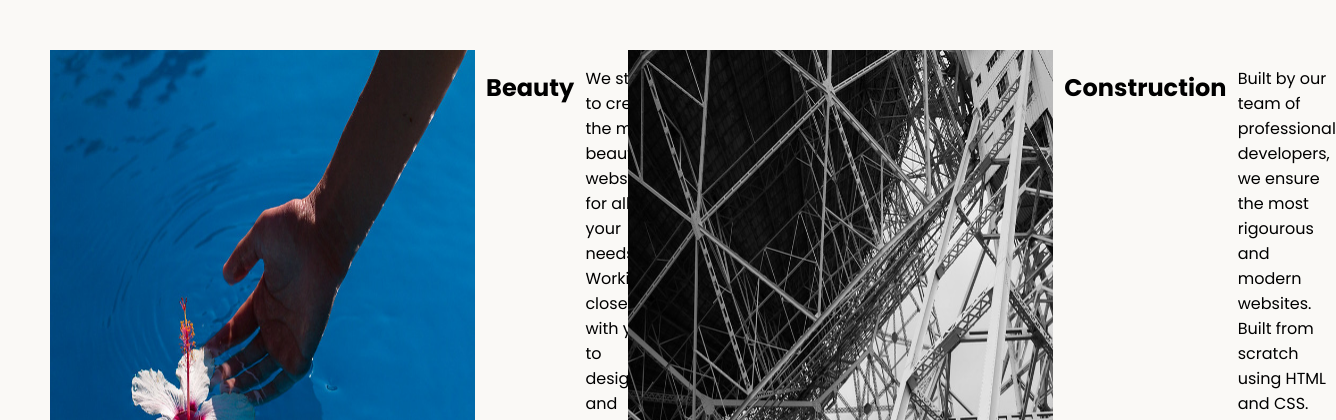
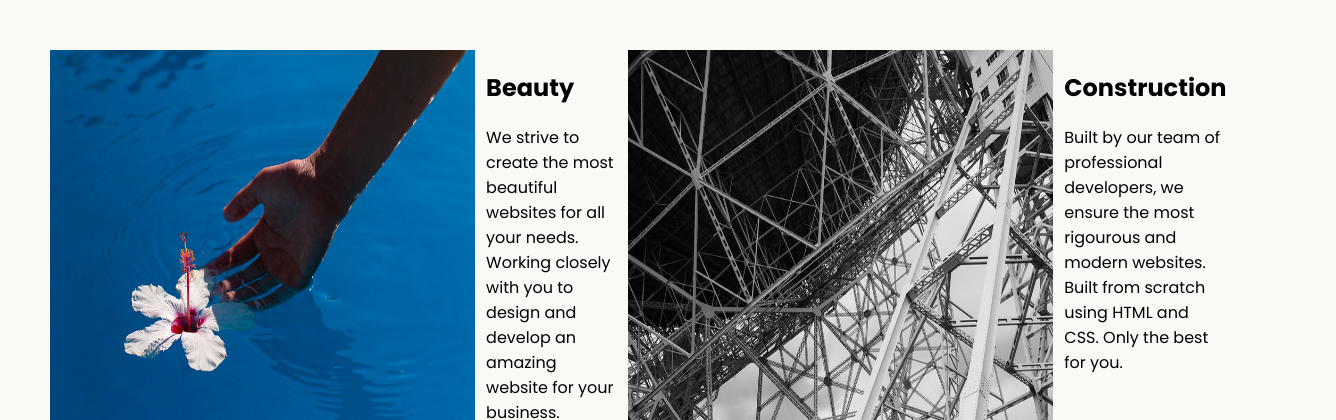
Before and after one commit to lavishdances/WebDev, a plain HTML site: page Section 8/8.4 Web Design Agency Project/index.html in a window 1280 px wide. Shown: the part 380-800 px from the top of the page, 1336 px wide, since content can reach past the window. Drawn offline with Linux system fonts and the light colour scheme.

Commit message:
Update index.html

```diff
--- a/Section 8/8.4 Web Design Agency Project/index.html
+++ b/Section 8/8.4 Web Design Agency Project/index.html
@@ -15,19 +15,21 @@
   <div class="main">
     <img class="logo" src="./assets/images/logo.png" alt="logo">
     <h1>We are a <span class="create">Creative</span> Design Agency</h1>
-    <div class="left card">
+    <div class="card">
       <img class="tile-image" src="./assets/images/beautiful.jpg" alt="hand and flower in water">
-      <h2 class="card-title">Beauty</h2>
-      <p class="card-text">We strive to create the most beautiful websites for all your needs. Working closely with you
-        to
-        design and
-        develop an amazing website for your business.</p>
+      <div class="left"><h2 class="card-title">Beauty</h2>
+        <p class="card-text">We strive to create the most beautiful websites for all your needs. Working closely with you
+          to
+          design and
+          develop an amazing website for your business.</p></div>
+
     </div>
 
-    <div class="right card"><img class="tile-image" src="./assets/images/construction.jpg" alt="metal structure">
-      <h2 class="card-title">Construction</h2>
-      <p>Built by our team of professional developers, we ensure the most rigourous and modern websites. Built from
-        scratch using HTML and CSS. Only the best for you.</p>
+    <div class="card"><img class="tile-image" src="./assets/images/construction.jpg" alt="metal structure">
+      <div class="right"><h2 class="card-title">Construction</h2>
+        <p>Built by our team of professional developers, we ensure the most rigourous and modern websites. Built from
+          scratch using HTML and CSS. Only the best for you.</p></div>
+
     </div>
 
   </div>
```
